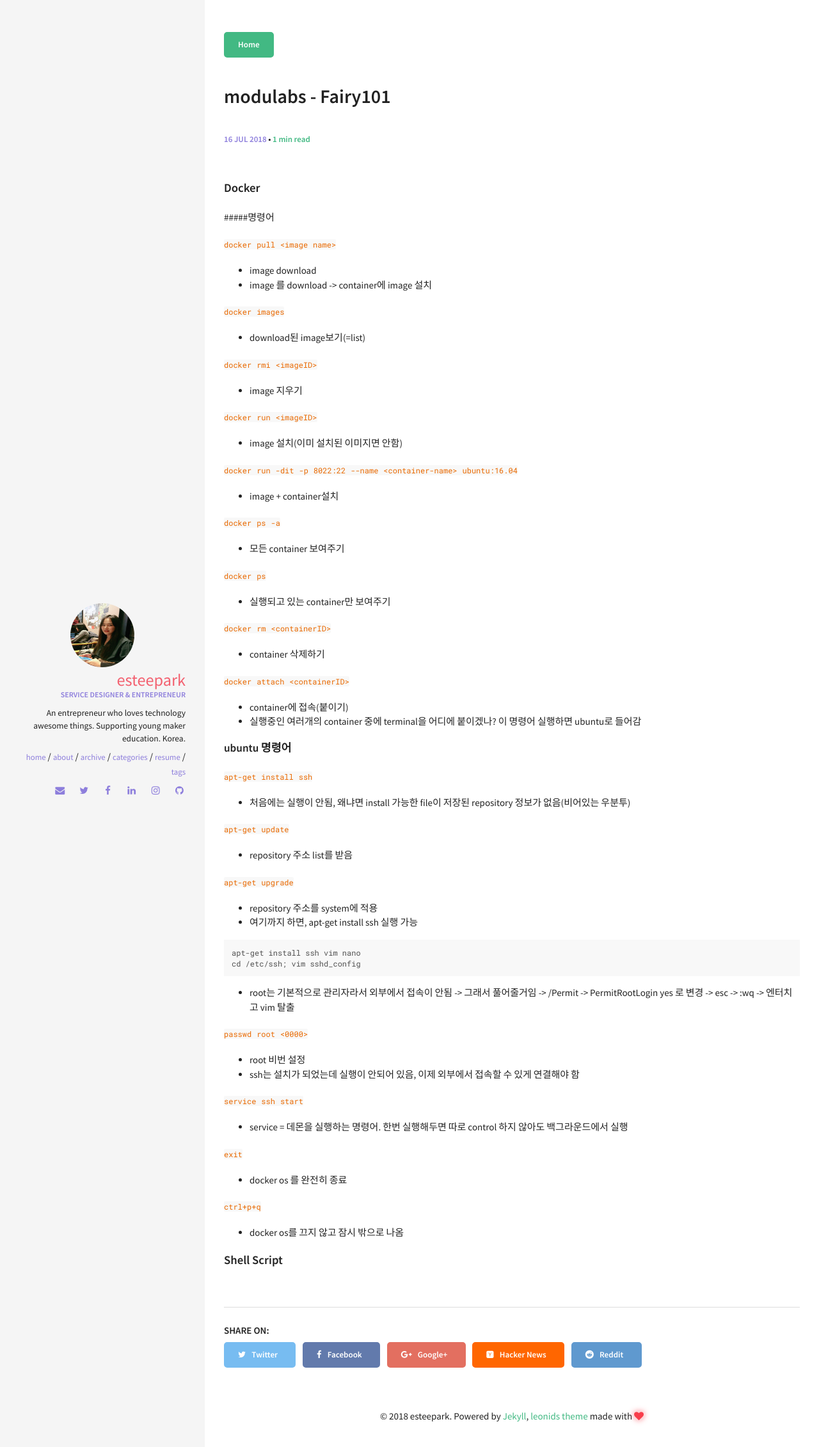
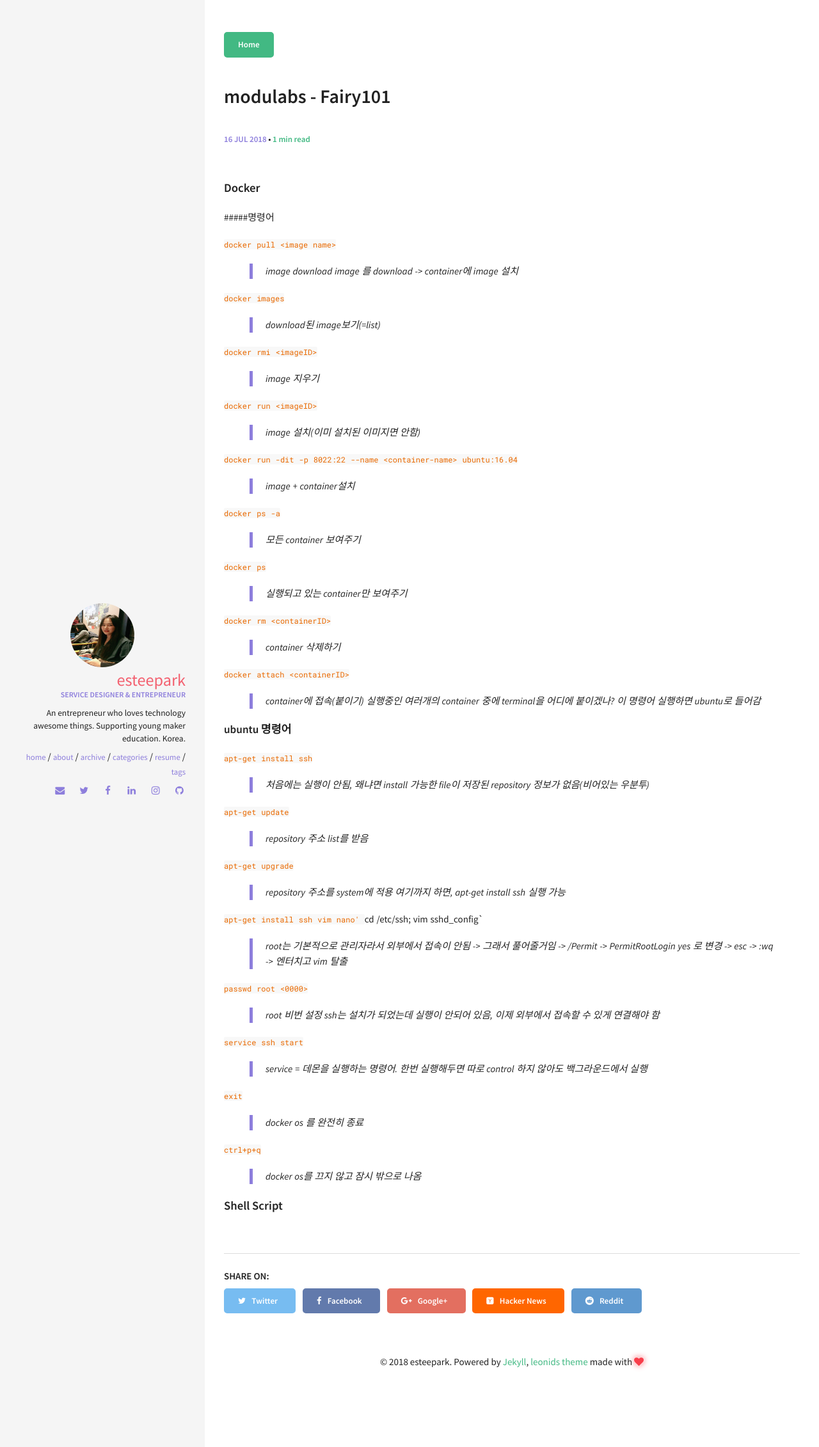
Before and after one commit to esteepark/esteepark.github.io, a Jekyll site: the page built from _posts/2018-07-16-modu_fairy_101.md, in a window 1280 px wide. Shown: the top 2262 px of the page at 64% size. Built offline with Jekyll 4.4.1, drawn with Linux system fonts in a browser that asks for light colours; comment, search, counter and statistics services are not loaded.

Commit message:
by esteepark

````diff
--- a/_posts/2018-07-16-modu_fairy_101.md
+++ b/_posts/2018-07-16-modu_fairy_101.md
@@ -11,62 +11,60 @@ comments: true
 #####명령어
 
 `docker pull <image name>`
-- image download
-- image 를 download -> container에 image 설치
+> image download
+> image 를 download -> container에 image 설치
 
 `docker images`
-- download된 image보기(=list)
+> download된 image보기(=list)
 
 `docker rmi <imageID>`
-- image 지우기
+> image 지우기
 
 `docker run <imageID>`
-- image 설치(이미 설치된 이미지면 안함)
+> image 설치(이미 설치된 이미지면 안함)
 
 `docker run -dit -p 8022:22 --name <container-name> ubuntu:16.04`
-- image + container설치
+> image + container설치
 
 `docker ps -a`
-- 모든 container 보여주기
+> 모든 container 보여주기
 
 `docker ps`
-- 실행되고 있는 container만 보여주기
+> 실행되고 있는 container만 보여주기
 
 `docker rm <containerID>`
-- container 삭제하기
+> container 삭제하기
 
 `docker attach <containerID>`
-- container에 접속(붙이기)
-- 실행중인 여러개의 container 중에 terminal을 어디에 붙이겠나? 이 명령어 실행하면 ubuntu로 들어감
+> container에 접속(붙이기)
+> 실행중인 여러개의 container 중에 terminal을 어디에 붙이겠나? 이 명령어 실행하면 ubuntu로 들어감
 
 ##### ubuntu 명령어
 `apt-get install ssh`
-- 처음에는 실행이 안됨, 왜냐면 install 가능한 file이 저장된 repository 정보가 없음(비어있는 우분투)
+> 처음에는 실행이 안됨, 왜냐면 install 가능한 file이 저장된 repository 정보가 없음(비어있는 우분투)
 
 `apt-get update`
-- repository 주소 list를 받음
+> repository 주소 list를 받음
 
 `apt-get upgrade`
-- repository 주소를 system에 적용
-- 여기까지 하면, apt-get install ssh 실행 가능
+> repository 주소를 system에 적용
+> 여기까지 하면, apt-get install ssh 실행 가능
 
-```
-apt-get install ssh vim nano
-cd /etc/ssh; vim sshd_config
-```
-- root는 기본적으로 관리자라서 외부에서 접속이 안됨 -> 그래서 풀어줄거임 -> /Permit -> PermitRootLogin yes 로 변경 -> esc -> :wq -> 엔터치고 vim 탈출
+`apt-get install ssh vim nano'
+`cd /etc/ssh; vim sshd_config`
+> root는 기본적으로 관리자라서 외부에서 접속이 안됨 -> 그래서 풀어줄거임 -> /Permit -> PermitRootLogin yes 로 변경 -> esc -> :wq -> 엔터치고 vim 탈출
 
 `passwd root <0000>`
-- root 비번 설정
-- ssh는 설치가 되었는데 실행이 안되어 있음, 이제 외부에서 접속할 수 있게 연결해야 함
+> root 비번 설정
+> ssh는 설치가 되었는데 실행이 안되어 있음, 이제 외부에서 접속할 수 있게 연결해야 함
 
 `service ssh start`
-- service = 데몬을 실행하는 명령어. 한번 실행해두면 따로 control 하지 않아도 백그라운드에서 실행
+> service = 데몬을 실행하는 명령어. 한번 실행해두면 따로 control 하지 않아도 백그라운드에서 실행
 
 `exit`
-- docker os 를 완전히 종료
+> docker os 를 완전히 종료
 
 `ctrl+p+q`
-- docker os를 끄지 않고 잠시 밖으로 나옴
+> docker os를 끄지 않고 잠시 밖으로 나옴
 
 #### Shell Script
````
Also changed, not shown: other parts of _posts/2018-07-16-modu_fairy_101.md (+1 -1 lines).
